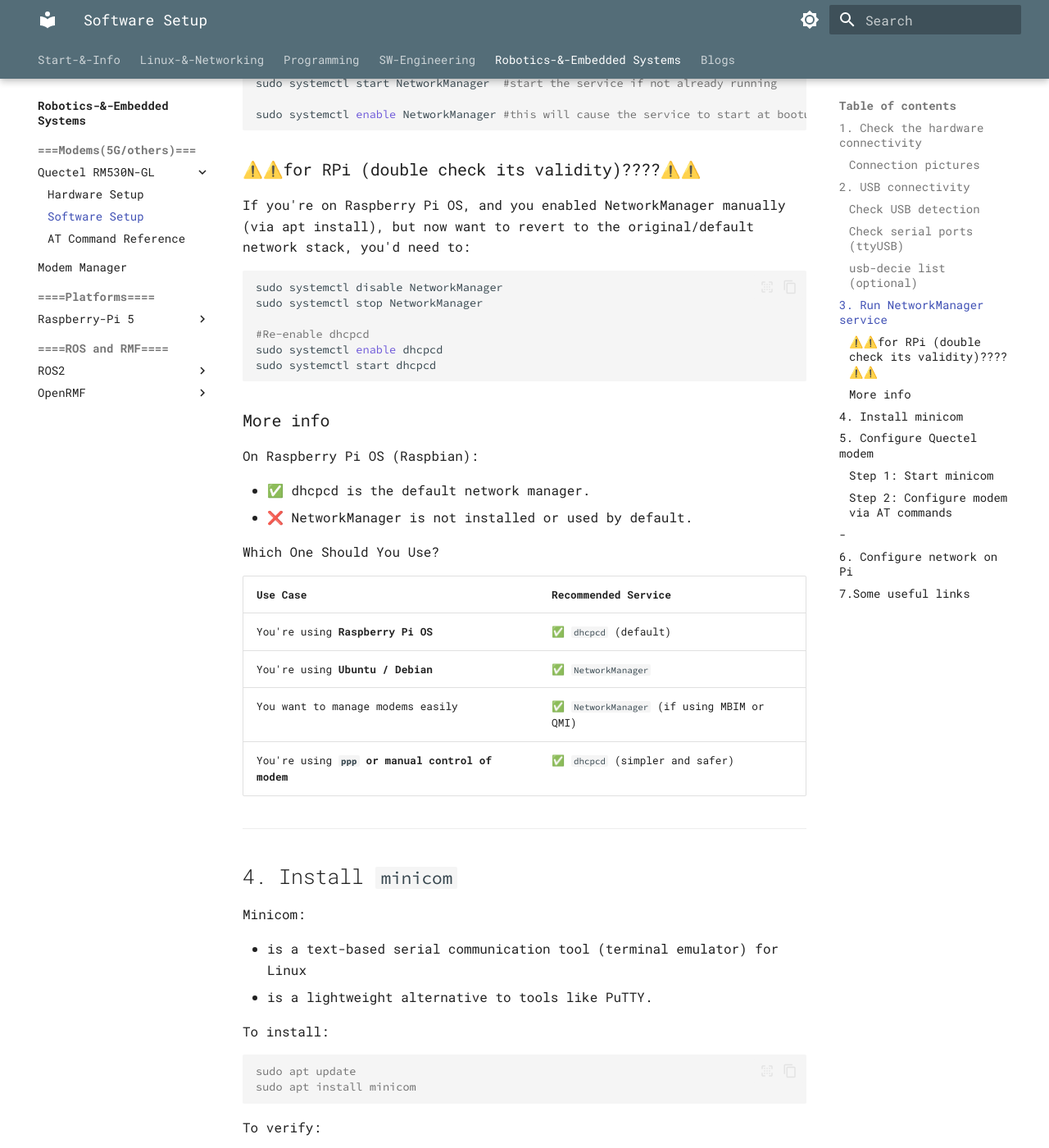
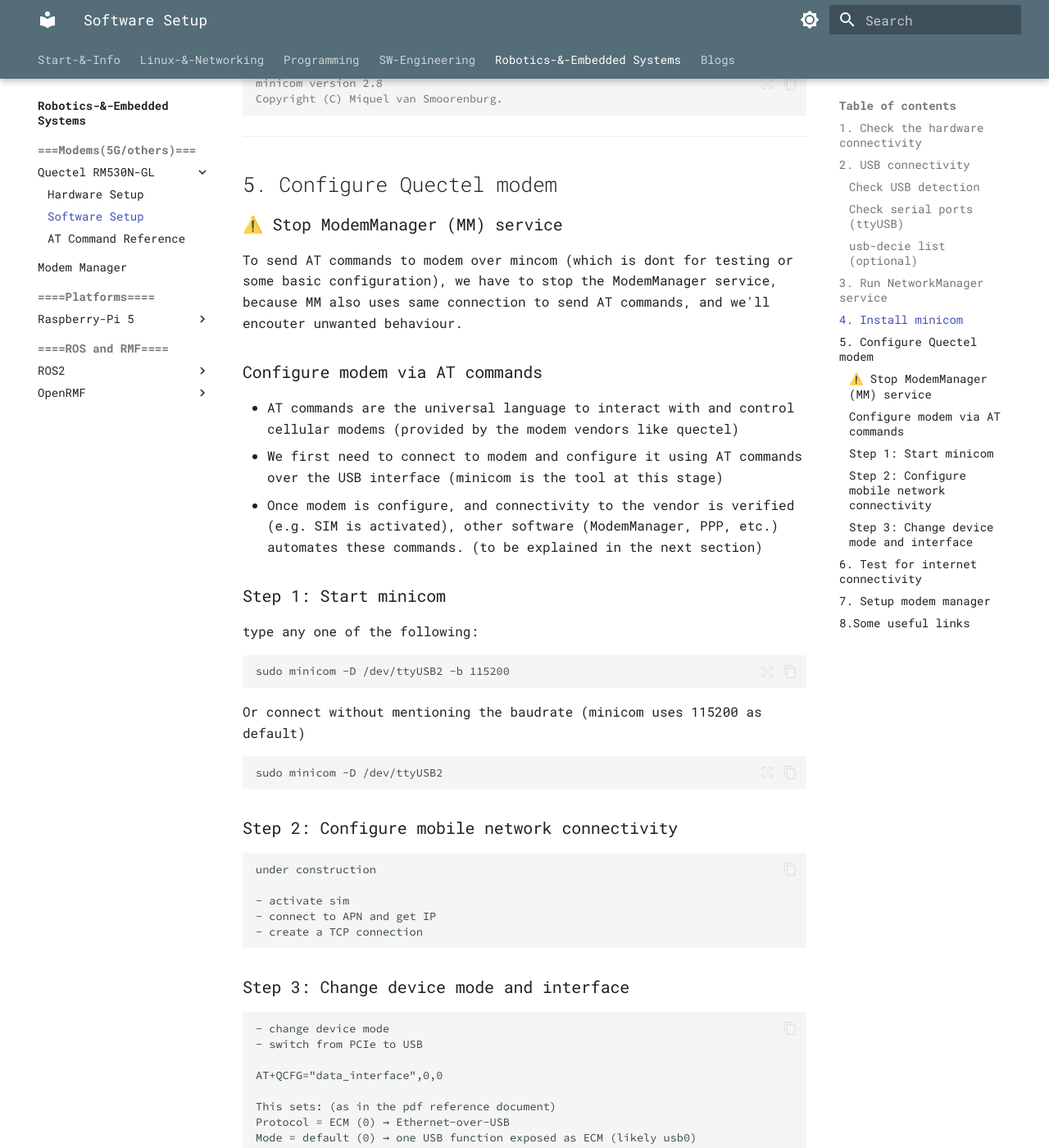
Before and after one commit to alohamujeeb/alohamujeeb.github.io, an MkDocs documentation site: the page built from docs/embsys-drobot/Quectel-RM530N-GL/02-sw-setup-pi5.md, in a window 1280 px wide and 1400 px high, scrolled down 2862 px. Shown: the whole window at 82% size. Built offline with MkDocs 1.6.1 and Material for MkDocs 9.7.7, drawn with Linux system fonts in a browser that asks for light colours; some of the changed text lies outside the part shown.

Commit message:
minor file restructure

````diff
--- a/docs/embsys-drobot/Quectel-RM530N-GL/02-sw-setup-pi5.md
+++ b/docs/embsys-drobot/Quectel-RM530N-GL/02-sw-setup-pi5.md
@@ -21,17 +21,6 @@ Before we start working on the software, we need to make sure that hardware moun
 - USB cable is connected
 - Cap is mounted properly.
 - Antenna is mounted on the cap and wires are connected properly.
-
-
-### Connection pictures
-(Click to enlarge)
-
-| Piture type | Image(click to enlarge) | Description |
-|:--|:--:|:--|
-| USB on Pi-5 | <a href="images/usb-pi.jpeg" target="_blank"><img src="images/usb-pi.jpeg" width="100" height="100"/></a> | Shows the USB ports on the Raspberry Pi 5. |
-| SIM and USB on Cap | <a href="images/usb-modem-and-sim.jpeg" target="_blank"><img src="images/usb-modem-and-sim.jpeg" width="100" height="100"/></a> | Shows the SIM card slot and USB modem on the cap. |
-| Cap Mounting on PI-5 | <a href="images/side-view-cap.jpeg" target="_blank"><img src="images/side-view-cap.jpeg" width="100" height="100"/></a> | Shows how the cap is mounted onto the Raspberry Pi 5. |
-
 
 For detailed connection information, see the [hardware setup](01-hw-setup-pi5.md)
 
@@ -89,36 +78,6 @@ sudo systemctl start NetworkManager  #start the service if not already running
 
 sudo systemctl enable NetworkManager #this will cause the service to start at bootup
 ```
-### ⚠️⚠️for RPi (double check its validity)????⚠️⚠️
-
-If you're on Raspberry Pi OS, and you enabled NetworkManager manually (via apt install), but now want to revert to the original/default network stack, you'd need to:
-
-``` bash
-sudo systemctl disable NetworkManager
-sudo systemctl stop NetworkManager
-
-#Re-enable dhcpcd
-sudo systemctl enable dhcpcd
-sudo systemctl start dhcpcd
-```
-
-
-### More info
-
-On Raspberry Pi OS (Raspbian):
-
-- ✅ dhcpcd is the default network manager.
-- ❌ NetworkManager is not installed or used by default.
-
-Which One Should You Use?
-
-| Use Case                                          | Recommended Service                       |
-|--------------------------------------------------|-------------------------------------------|
-| You're using **Raspberry Pi OS**                 | ✅ `dhcpcd` (default)                      |
-| You're using **Ubuntu / Debian**                 | ✅ `NetworkManager`                        |
-| You want to manage modems easily                 | ✅ `NetworkManager` (if using MBIM or QMI) |
-| You're using **`ppp` or manual control of modem**| ✅ `dhcpcd` (simpler and safer)            |
-
 
 ---
 ## 4. Install ```minicom```
@@ -147,6 +106,12 @@ Copyright (C) Miquel van Smoorenburg.
 ---
 ## 5. Configure Quectel modem
 
+### ⚠️ Stop ModemManager (MM) service
+
+To send AT commands to modem over mincom (which is dont for testing or some basic configuration), we have to stop the ModemManager service, because MM also uses same connection to send AT commands, and we'll encouter unwanted behaviour.
+
+### Configure modem via AT commands
+
 - AT commands are the universal language to interact with and control cellular modems (provided by the modem vendors like quectel)
 - We first need to connect to modem and configure it using AT commands over the USB interface (minicom is the tool at this stage)
 - Once modem is configure, and connectivity to the vendor is verified (e.g. SIM is activated), other software (ModemManager, PPP, etc.) automates these commands.
@@ -163,21 +128,49 @@ Or connect without mentioning the baudrate (minicom uses 115200 as default)
 sudo minicom -D /dev/ttyUSB2
 ```
 
-### Step 2: Configure modem via AT commands
 
--
--
+### Step 2: Configure mobile network connectivity
+	under construction
+
+	- activate sim
+	- connect to APN and get IP
+	- create a TCP connection
+
+### Step 3: Change device mode and interface
+
+	- change device mode
+	- switch from PCIe to USB
+
+	AT+QCFG="data_interface",0,0
+
+	This sets: (as in the pdf reference document)
+    Protocol = ECM (0) → Ethernet-over-USB
+    Mode = default (0) → one USB function exposed as ECM (likely usb0)
+
+	AT+QCFG="usbnet",1  (default was 2, which didn't work)
+
+	AT+CFUN=1,1	  ( to reboot the modem)
+
+
+## 6. Test for internet connectivity
+
+	- Check network interface
+	- ping and internet access
+
+
+## 7. Setup modem manager
+	- setup DNS
+
+	add a link to MManager tutorial
 
 
 
 ---
-## 6. Configure network on Pi
+## 8.Some useful links
 
----
-## 7.Some useful links
+[Waveshre-RM50N-GL_5G_Hat+](https://www.waveshare.com/wiki/RM530N-GL_5G_HAT+#RM5xx_Series_Module)
 
-[Waveshre-RM50N-GL_5G_Hat+](https://www.waveshare.com/wiki/RM530N-GL_5G_HAT+#RM5xx_Series_Module){:target="_blank"}
+[Quectel 5G RM530N-GL](https://www.quectel.com/product/5g-rm530n-gl/)
 
-[Quectel 5G RM530N-GL](https://www.quectel.com/product/5g-rm530n-gl/){:target="_blank"}
-
-[Hubtronics-RM530N-GL PCIe to 5G Hat+](https://www.hubtronics.in/rm530n-gl-5g-hat-plus?srsltid=AfmBOor0o1-OiXnwroMSHIjHqa-Fa92hwIS_DCLU8MhuV3YA5WxNgYaD){:target="_blank"}
+[Hubtronics-RM530N-GL PCIe to 5G Hat+](https://www.hubtronics.in/rm530n-gl-5g-hat-plus?srsltid=AfmBOor0o1-OiXnwroMSHIjHqa-Fa92hwIS_DCLU8MhuV3YA5WxNgYaD)
+[Quectel_AT_Commands_Manual_PDF](Quectel_RG520N&RG52xF&RG530F&RM520N&RM530N_Series_AT_Commands_Manual_V1.0.0_Preliminary_20220812.pdf)
````
Also changed, not shown: docs/embsys-drobot/Quectel-RM530N-GL/01-hw-setup-pi5.md (+3 -3 lines), docs/embsys-drobot/Quectel-RM530N-GL/at-command-reference.md (+1 -1 lines), docs/embsys-drobot/Quectel-RM530N-GL/index.md (+5 -3 lines), docs/embsys-drobot/modem-manager.md (+39 -0 lines).
